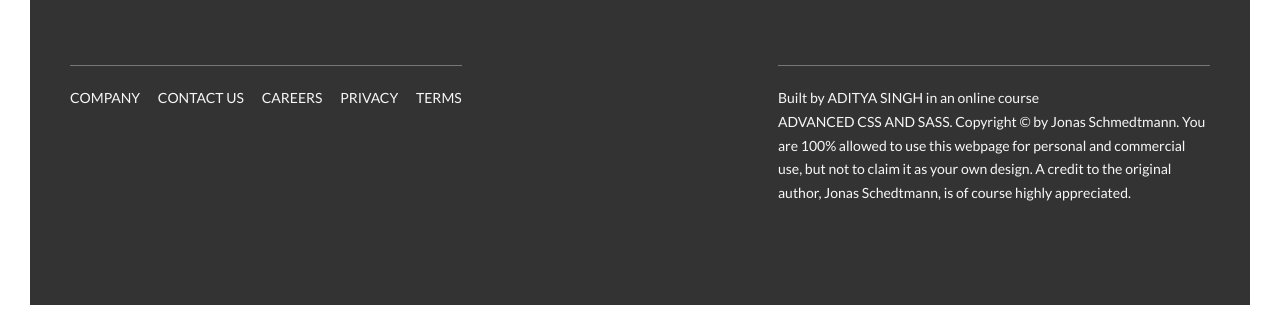
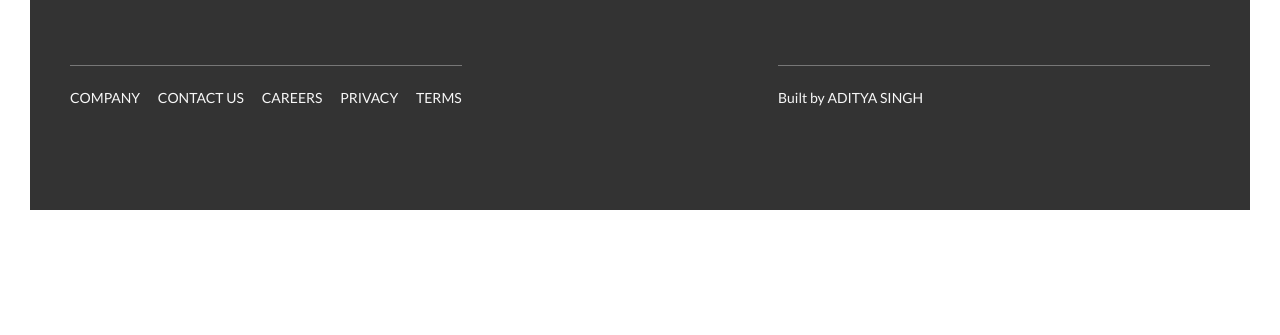
Before and after one commit to aadigit/natours, a plain HTML site: page index.html in a window 1280 px wide. Shown: the part 5598-5933 px from the top of the page. After the commit the page ends 5838 px from the top, so only its background shows below. Drawn offline with Linux system fonts and the light colour scheme.

Commit message:
Update index.html

```diff
--- a/index.html
+++ b/index.html
@@ -396,7 +396,7 @@
             </div>
             <div class="col-1-of-2">
                 <p class="footer__copyright">
-                    Built by <a href="#" class="footer__link">Aditya Singh</a> in an online course <a href="#" class="footer__link">Advanced CSS and SASS</a>. Copyright &copy; by Jonas Schmedtmann. You are 100% allowed to use this webpage for personal and commercial use, but not to claim it as your own design. A credit to the original author, Jonas Schedtmann, is of course highly appreciated.
+                    Built by <a href="https://www.linkedin.com/in/aditya1519/" class="footer__link">Aditya Singh</a>
                 </p>
             </div>
         </div>
```
